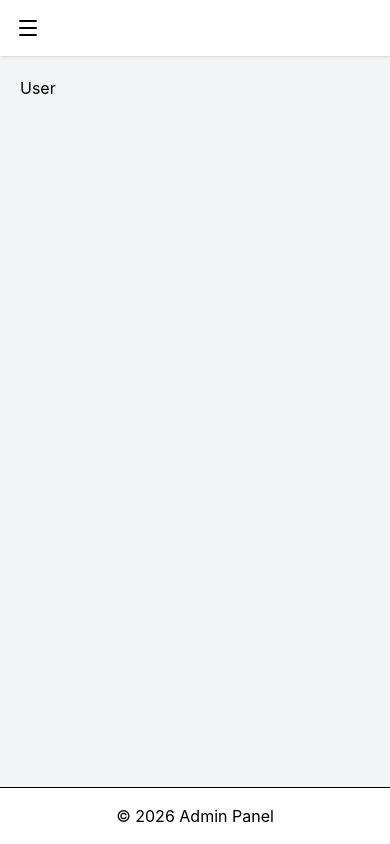
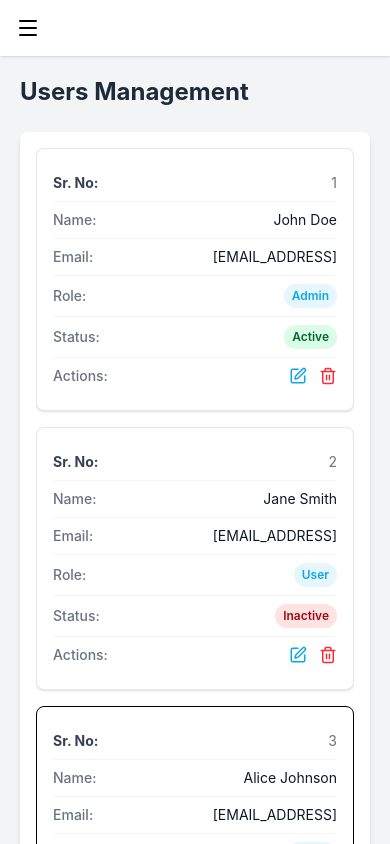
Before and after one commit to kunndnn/frontendTemplate, a React (Vite) app: page /admin/users in a window 390 px wide. Shown: the top 844 px of the page. Built offline with nearby package versions, Linux system fonts and the light colour scheme.

Commit message:
feat: add responsive Table component and User management page

```diff
--- /dev/null
+++ b/src/components/Table.tsx
@@ -0,0 +1,71 @@
+import React from "react";
+
+interface Column {
+  header: string;
+  accessorKey: string;
+  cell?: (item: any, index: number) => React.ReactNode;
+}
+
+interface TableProps {
+  headers: Column[];
+  data: any[];
+}
+
+const Table = ({ headers, data }: TableProps) => {
+  return (
+    <table className="w-full flex flex-col md:table">
+      <thead className="hidden md:table-header-group bg-gray-50 border-b border-gray-200">
+        <tr>
+          <th className="px-4 py-3 text-left text-xs font-medium text-gray-500 uppercase tracking-wider w-16">
+            Sr. No.
+          </th>
+          {headers.map((head, i) => (
+            <th
+              key={i}
+              className={`px-4 py-3 text-left text-xs font-medium text-gray-500 uppercase tracking-wider ${head.header === "Actions" ? "md:text-right" : ""}`}
+            >
+              {head.header}
+            </th>
+          ))}
+        </tr>
+      </thead>
+      <tbody className="flex flex-col md:table-row-group bg-transparent md:bg-white md:divide-y divide-gray-200">
+        {data.map((item, index) => (
+          <tr
+            key={item.id || index}
+            className="flex flex-col md:table-row hover:bg-gray-50 transition-colors mb-4 md:mb-0 border md:border-none rounded-lg p-4 md:p-0 shadow-sm md:shadow-none bg-white"
+          >
+            {/* Sr. No. Column */}
+            <td className="flex justify-between items-center md:table-cell py-2 md:px-4 md:py-4 whitespace-nowrap text-sm text-gray-500 border-b md:border-none border-gray-100">
+              <span className="md:hidden font-bold text-gray-700">Sr. No:</span>
+              <span>{index + 1}</span>
+            </td>
+
+            {/* Dynamic Columns */}
+            {headers.map((head, i) => (
+              <td
+                key={i}
+                className={`flex justify-between items-center md:table-cell py-2 md:px-4 md:py-4 whitespace-nowrap text-sm text-gray-900 border-b md:border-none border-gray-100 last:border-none ${head.header === "Actions" ? "md:text-right" : ""}`}
+              >
+                <span className="md:hidden font-medium text-gray-500">
+                  {head.header}:
+                </span>
+                <div className={`md:w-full ${head.header === "Actions" ? "flex justify-end" : ""}`}>
+                  {head.cell ? (
+                    head.cell(item, index)
+                  ) : (
+                    <span className="truncate max-w-[200px] md:max-w-none block">
+                      {item[head.accessorKey]}
+                    </span>
+                  )}
+                </div>
+              </td>
+            ))}
+          </tr>
+        ))}
+      </tbody>
+    </table>
+  );
+};
+
+export default Table;
--- a/src/pages/admin/User.tsx
+++ b/src/pages/admin/User.tsx
@@ -1,7 +1,93 @@
+import Card from "../../components/Card";
+import Table from "../../components/Table";
+import { Edit, Trash2 } from "lucide-react";
+
 const User = () => {
+  const data = [
+    {
+      id: 1,
+      name: "John Doe",
+      email: "[EMAIL_ADDRESS]",
+      role: "Admin",
+      status: "Active",
+    },
+    {
+      id: 2,
+      name: "Jane Smith",
+      email: "[EMAIL_ADDRESS]",
+      role: "User",
+      status: "Inactive",
+    },
+    {
+      id: 3,
+      name: "Alice Johnson",
+      email: "[EMAIL_ADDRESS]",
+      role: "Editor",
+      status: "Active",
+    },
+  ];
+
+  const headers = [
+    {
+      header: "Name",
+      accessorKey: "name",
+    },
+    {
+      header: "Email",
+      accessorKey: "email",
+    },
+    {
+      header: "Role",
+      accessorKey: "role",
+      cell: (item: any) => (
+        <span className="px-2 py-0.5 inline-flex text-xs leading-5 font-semibold rounded-full bg-primary/10 text-primary">
+          {item.role}
+        </span>
+      ),
+    },
+    {
+      header: "Status",
+      accessorKey: "status",
+      cell: (item: any) => (
+        <span
+          className={`px-2 py-0.5 inline-flex text-xs leading-5 font-semibold rounded-full ${item.status === "Active" ? "bg-green-100 text-green-800" : "bg-red-100 text-red-800"}`}
+        >
+          {item.status}
+        </span>
+      ),
+    },
+    {
+      header: "Actions",
+      accessorKey: "actions",
+      cell: () => (
+        <div className="flex gap-3">
+          <button
+            className="text-primary hover:text-blue-700 transition-colors"
+            title="Edit"
+          >
+            <Edit size={18} />
+          </button>
+          <button
+            className="text-red-500 hover:text-red-700 transition-colors"
+            title="Delete"
+          >
+            <Trash2 size={18} />
+          </button>
+        </div>
+      ),
+    },
+  ];
+
   return (
-    <div>User</div>
-  )
-}
+    <div className="w-full">
+      <h1 className="text-2xl font-bold mb-6 text-gray-800">Users Management</h1>
+      <Card>
+        <div className="overflow-x-hidden">
+          <Table headers={headers} data={data} />
+        </div>
+      </Card>
+    </div>
+  );
+};
 
-export default User
+export default User;
```
